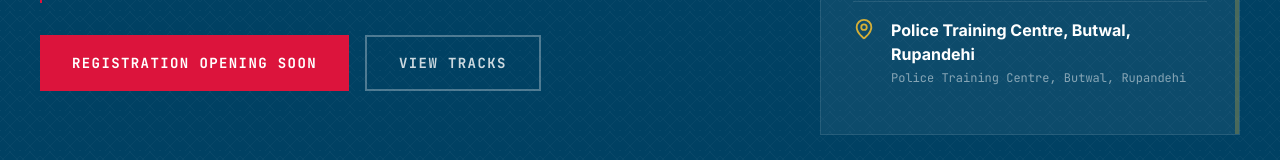
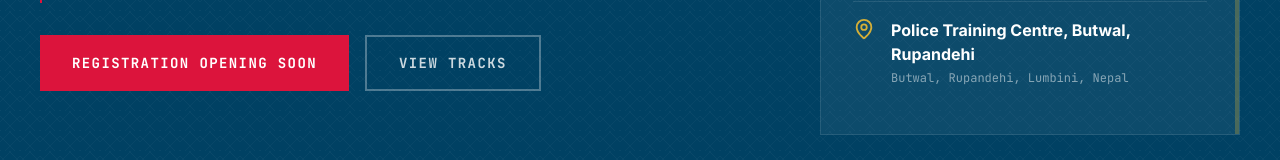
Before and after one commit to Banshaj-Paudel/Lumbini-Province-Police-Hackathon, a Next.js app: page / in a window 1280 px wide. Shown: the part 474-634 px from the top of the page. Built offline with nearby package versions, Linux system fonts and the light colour scheme.

Commit message:
Update location details in Hero component

```diff
--- a/app/components/Hero.tsx
+++ b/app/components/Hero.tsx
@@ -120,7 +120,7 @@ export function Hero() {
                   Police Training Centre, Butwal, Rupandehi
                 </dt>
                 <dd className="font-mono text-xs text-white/50 mt-1">
-                  Police Training Centre, Butwal, Rupandehi
+                  Butwal, Rupandehi, Lumbini, Nepal
                 </dd>
               </div>
             </div>
```
